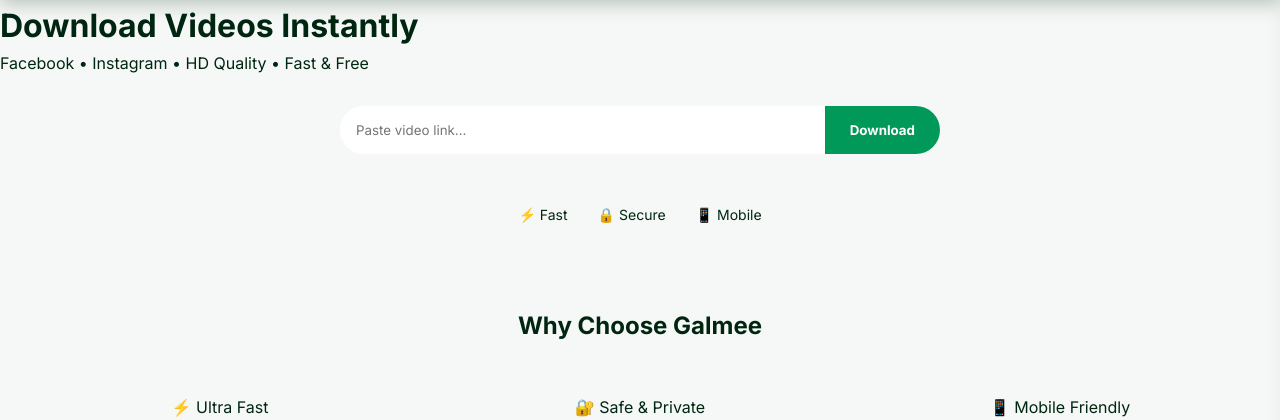
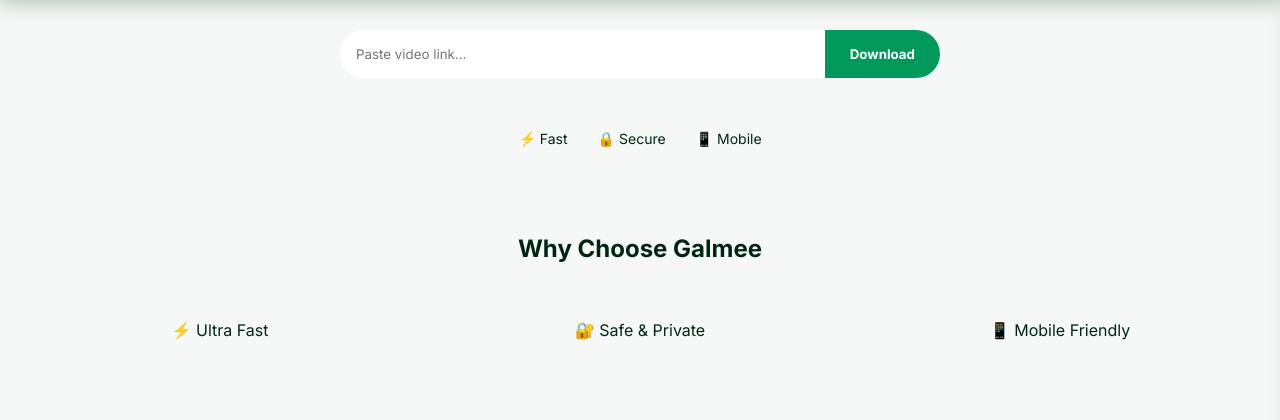
Before and after one commit to ArdiMobile/FbDownApp, a Flask app: page / in a window 1280 px wide. Shown: the part 62-482 px from the top of the page. Run offline with Flask 3, Linux system fonts and the light colour scheme; some web fonts are replaced.

Commit message:
Update index.html

```diff
--- a/templates/index.html
+++ b/templates/index.html
@@ -584,21 +584,13 @@
   </header>
 <!-- HERO -->
 <div class="hero">
-  <!-- RESULT -->
-<div class="result" id="result">
-  <div class="card">
-    <video id="player" controls></video>
-  </div>
-</div>
-  <h1>Download Videos Instantly</h1>
-  <p>Facebook • Instagram • HD Quality • Fast & Free</p>
-
   <div class="input-box">
     <input id="url" placeholder="Paste video link...">
     <button onclick="fetchVideo()">Download</button>
   </div>
   <!-- RESULT (hidden initially) -->
   <div class="result" id="result">
+  <div class="card">
     <div class="video-row">
       <div class="video-left">
         <video id="player" controls></video>
@@ -619,10 +611,9 @@
 
         </div>
       </div>
+      </div>
     </div>
   </div>
-</div>
-
 <!-- TRUST -->
 <div class="trust">
   <span>⚡ Fast</span>
```
